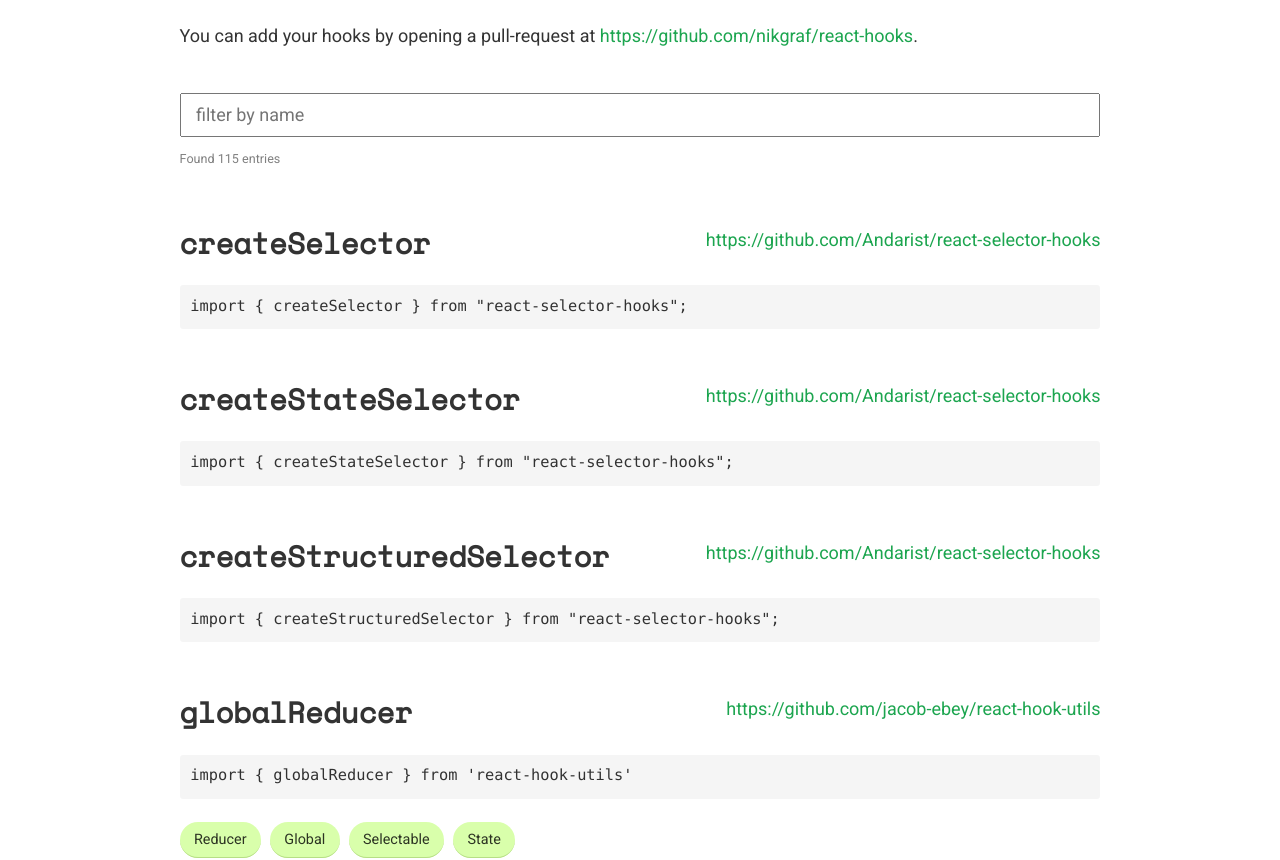
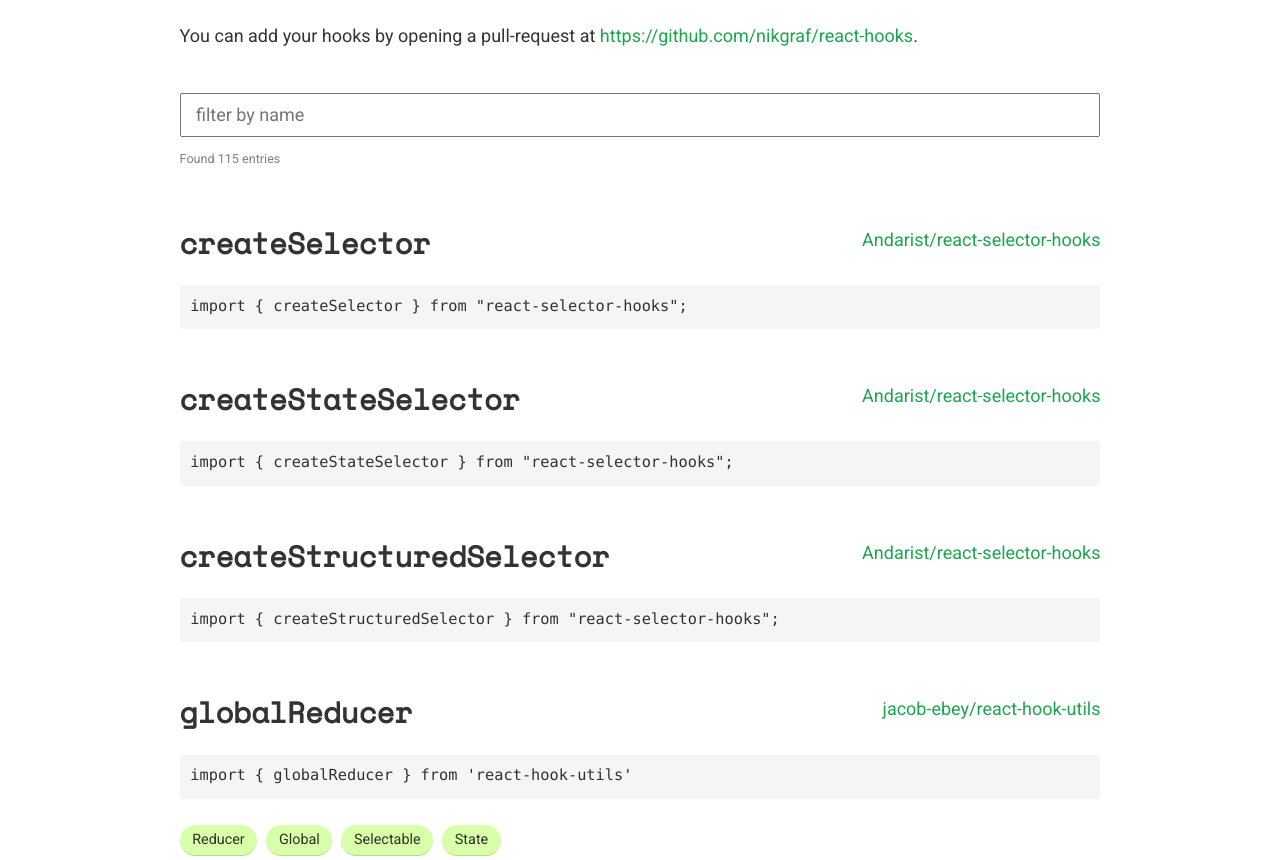
Before and after one commit to nikgraf/react-hooks, a Gatsby site in the folder site/: page / in a window 1280 px wide. Shown: the part 100-960 px from the top of the page. Built offline with nearby package versions, Linux system fonts and the light colour scheme; Gatsby itself is replaced by a stand-in of ours.

Commit message:
Filter by tag and url

```diff
--- a/site/src/pages/index.js
+++ b/site/src/pages/index.js
@@ -33,9 +33,11 @@ const Tag = styled.span`
   font-size: 0.8rem;
   background: #d9ffab;
   border-bottom: 1px solid #b6de86;
-  padding: 0.5rem 0.8rem;
+  padding: 0.1rem 0.7rem;
   border-radius: 1rem;
   margin-right: 0.5rem;
+  margin-bottom: 0.5rem;
+  display: inline-block;
 `;
 
 const FilterInput = styled.input`
@@ -51,6 +53,28 @@ const ResultsCount = styled.div`
   margin-top: 0.5rem;
   margin-bottom: 3rem;
 `;
+
+const memoize = fn => {
+  let cache = {};
+  return arg => {
+    if (!(arg in cache)) cache[arg] = fn(arg);
+    return cache[arg];
+  };
+};
+
+const githubName = memoize(link => link.replace("https://github.com/", ""));
+
+const lower = memoize(str => str.toLowerCase());
+
+const lowerArray = memoize(tags => tags.map(tag => tag.toLowerCase()));
+
+const findHooks = term =>
+  sortedHooks.filter(
+    hook =>
+      lower(hook.name).includes(lower(term)) ||
+      lower(githubName(hook.repositoryUrl)).includes(lower(term)) ||
+      lowerArray(hook.tags).some(tag => tag.includes(lower(term)))
+  );
 
 class IndexPage extends React.Component {
   state = { term: "", results: sortedHooks };
@@ -72,9 +96,7 @@ class IndexPage extends React.Component {
           onChange={({ target: { value } }) => {
             this.setState({
               term: value,
-              results: sortedHooks.filter(hook =>
-                hook.name.toLowerCase().includes(value.toLowerCase())
-              )
+              results: findHooks(value)
             });
           }}
           placeholder="filter by name"
@@ -85,7 +107,11 @@ class IndexPage extends React.Component {
         {results.map(hook => (
           <Hook key={`${hook.repositoryUrl}-${hook.name}`}>
             <RepositoryLink href={hook.repositoryUrl}>
-              {hook.repositoryUrl}
+              <Highlighter
+                searchWords={[term]}
+                autoEscape={true}
+                textToHighlight={githubName(hook.repositoryUrl)}
+              />
             </RepositoryLink>
 
             <Name>
@@ -100,7 +126,13 @@ class IndexPage extends React.Component {
             </Pre>
             <div>
               {hook.tags.map(tag => (
-                <Tag key={tag}>{tag}</Tag>
+                <Tag key={tag}>
+                  <Highlighter
+                    searchWords={[term]}
+                    autoEscape={true}
+                    textToHighlight={tag}
+                  />
+                </Tag>
               ))}
             </div>
           </Hook>
```
